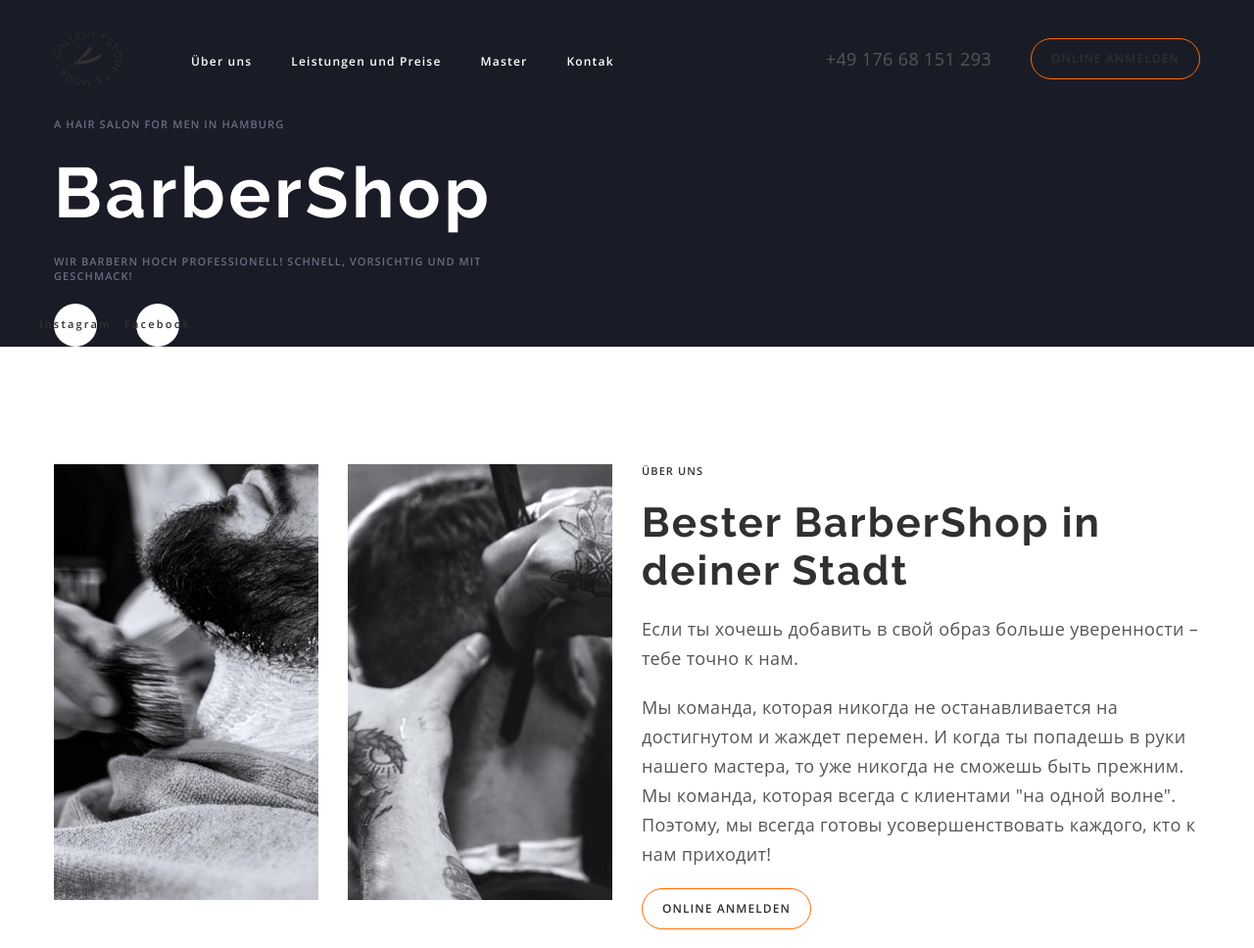
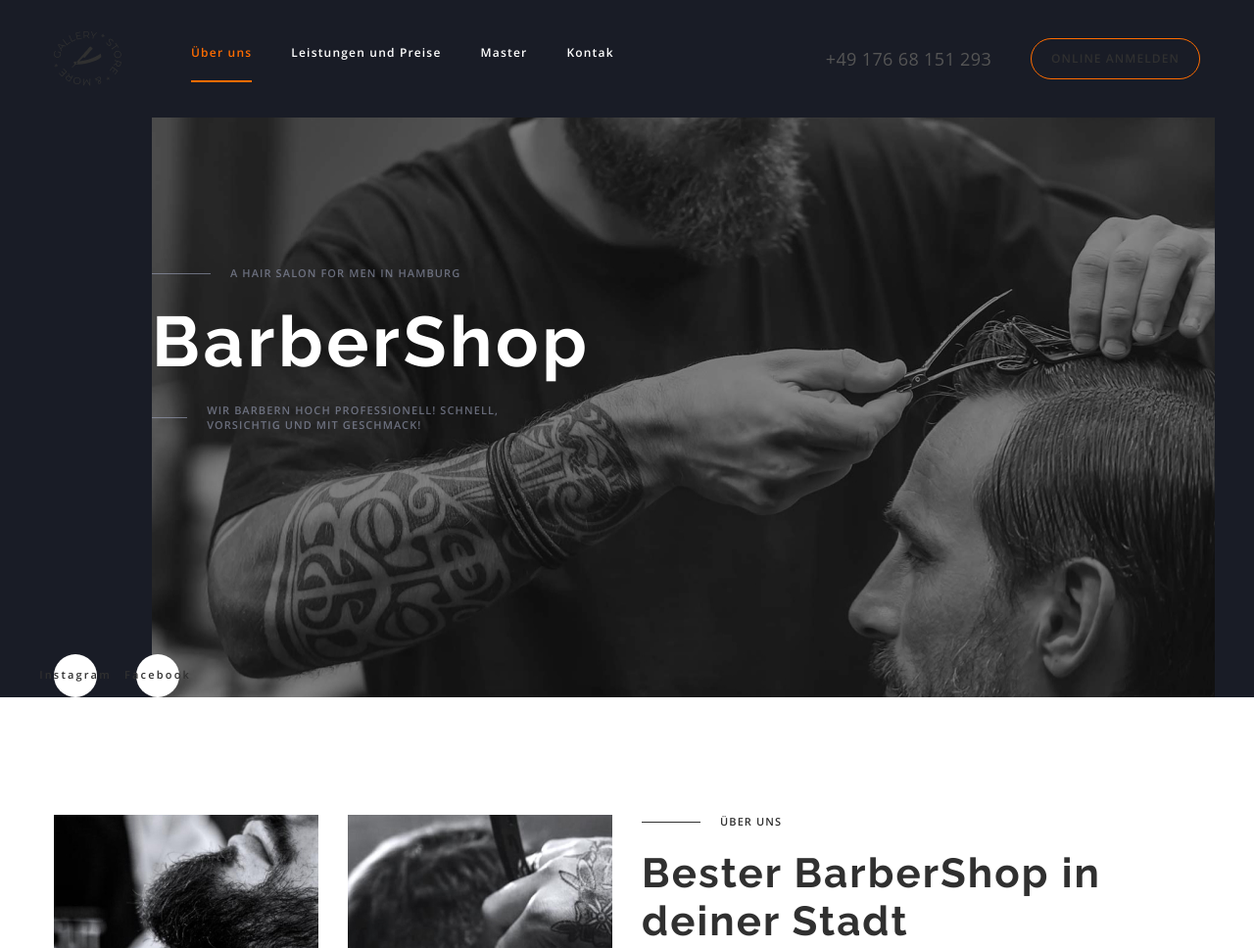
Before and after one commit to Zharkynbek/BarberShop, a plain HTML site: page index.html in a window 1280 px wide. Shown: the top 968 px of the page at 98% size. Drawn offline with nearby package versions, Linux system fonts and the light colour scheme; a web font is replaced by a local one.

Commit message:
dobavlyaet fon na hero

```diff
--- a/css/style.css
+++ b/css/style.css
@@ -161,6 +161,20 @@ address {
   color: var(--white);
 }
 
+.menu-link.current {
+  color: var(--accent-cl);
+}
+
+.menu-link:hover::after,
+.current::after {
+  content: "";
+  display: block;
+  width: 100%;
+  height: 2px;
+  margin-top: 15px;
+  background-color: var(--accent-cl);
+}
+
 .social {
   display: inline-flex;
 }
@@ -202,6 +216,8 @@ address {
 }
 
 .section-lable {
+  display: flex;
+  align-items: center;
   margin-top: 0;
   margin-bottom: 20px;
   font-weight: 600;
@@ -210,6 +226,15 @@ address {
   letter-spacing: 0.1em;
   text-transform: uppercase;
   color: var(--black);
+}
+
+.section-lable::before {
+  content: "";
+  display: block;
+  margin-right: 20px;
+  width: 60px;
+  height: 1px;
+  background-color: currentColor;
 }
 
 .flexbox {
@@ -255,6 +280,15 @@ address {
 
 .hero-content {
   max-width: 470px;
+  padding-bottom: 206px;
+  padding-top: 152px;
+  padding-left: 100px;
+}
+
+.hero .container {
+  background-image: url(../images/hero-bg.jpg);
+  background-repeat: no-repeat;
+  background-position: left 115px center;
 }
 
 .price {
@@ -265,18 +299,33 @@ address {
 }
 
 .price-list {
-  display: flex;
-  flex-wrap: wrap;
+  width: 50%;
   padding-top: 30px;
   padding-bottom: 30px;
 }
 
 .price-list-wrap {
   display: flex;
+  flex-wrap: wrap;
+}
+
+.price-list:first-child {
+  background-image: linear-gradient(
+    180deg,
+    #171a24 0%,
+    rgba(23, 26, 36, 0.2) 100%
+  );
+}
+
+.price-list:last-child {
+  background-image: linear-gradient(
+    180deg,
+    #090b13 0%,
+    rgba(9, 11, 19, 0.2) 100%
+  );
 }
 
 .price-item {
-  width: 50%;
   padding: 0 40px;
   display: flex;
   justify-content: space-between;
@@ -355,6 +404,15 @@ address {
   margin-bottom: 8px;
 }
 
+.contacts {
+  padding-left: 100px;
+  padding-right: 100px;
+  background-image: url(../images/bg.png);
+  background-repeat: no-repeat;
+  background-size: cover;
+  background-position: left bottom;
+}
+
 .galerie-item {
   flex-basis: calc(100% / 4 - 30px);
 }
--- a/index.html
+++ b/index.html
@@ -16,7 +16,7 @@
         <a class="logo" href=""><img src="./images/Logo.png " alt="logo">
         </a>
         <ul class="menu list">
-            <li class="menu-item"><a href="about" class="link menu-link">Über uns</a></li>
+            <li class="menu-item"><a href="about" class="link menu-link current">Über uns</a></li>
             <li class="menu-item"><a href="price" class="link menu-link">Leistungen und Preise</a></li>
             <li class="menu-item"><a href="item" class="link menu-link">Master</a></li>
             <li class="menu-item"><a href="contacts" class="link menu-link">Kontak</a></li>
```
